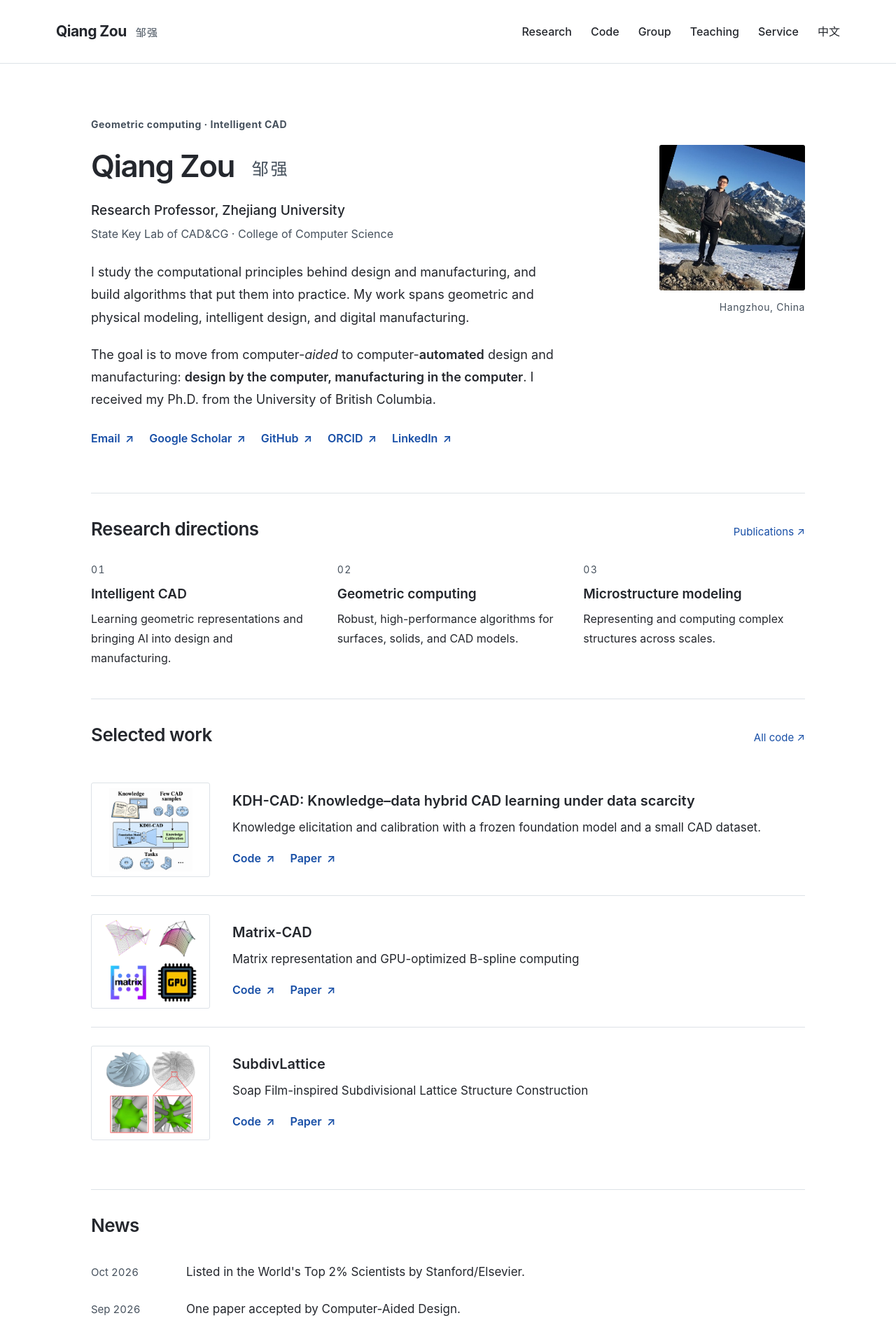
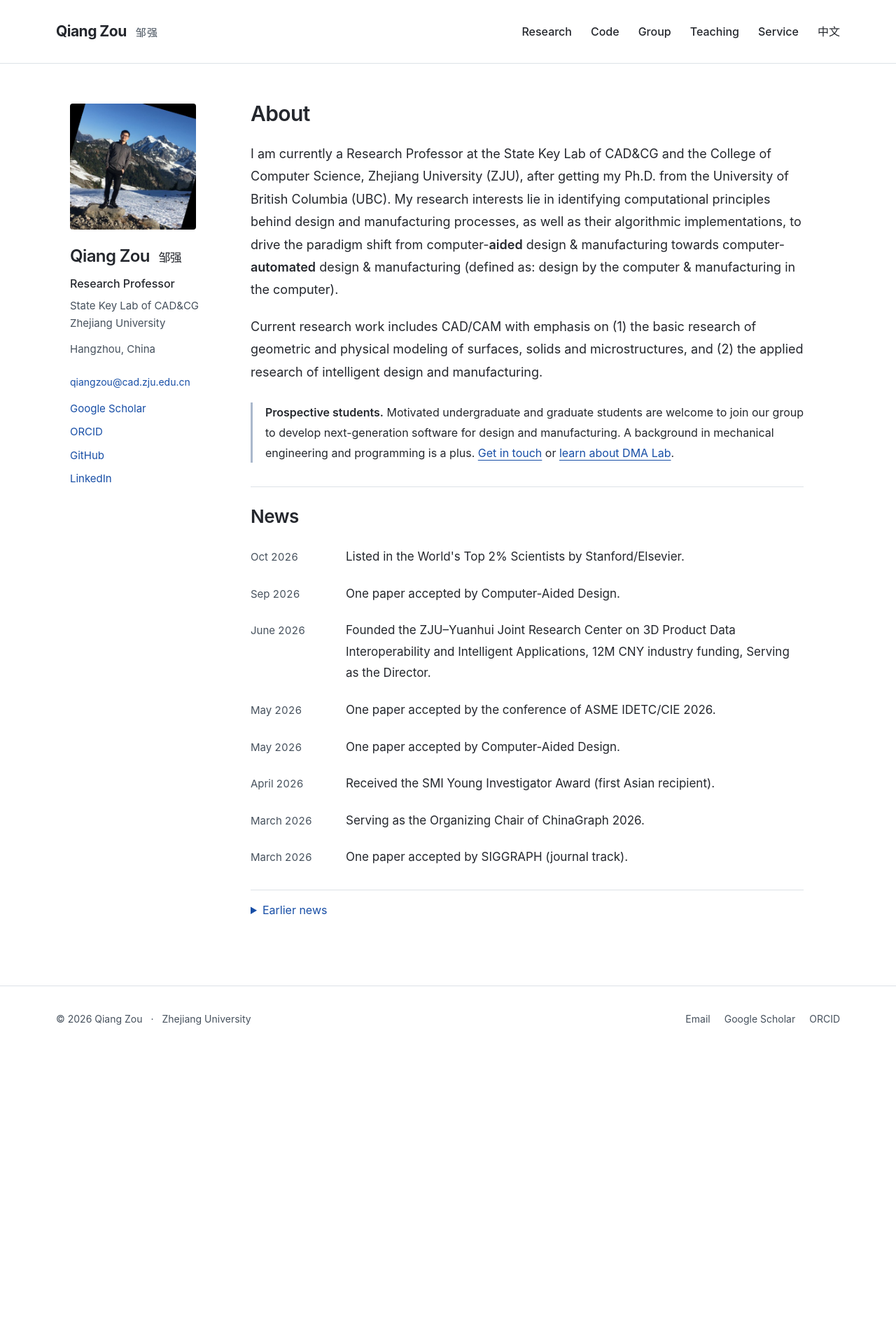
Before and after one commit to Qiang-Zou/Qiang-Zou.github.io, a Jekyll site: the page built from _pages/about.md, in a window 1280 px wide. Shown: the top 1913 px of the page at 70% size. Built offline with Jekyll 4.4.1, drawn with Linux system fonts in a browser that asks for light colours; after the commit the page ends 1503 px from its top, so only the background shows below that; some of the changed text lies outside the part shown.

Commit message:
Restore focused sidebar homepage and add CADDesigner resources

```diff
--- a/_layouts/home.html
+++ b/_layouts/home.html
@@ -2,34 +2,34 @@
 layout: default
 ---
 <div class="home-shell">
-  <section class="intro" aria-labelledby="intro-title">
-    <div class="intro-copy">
-      <p class="eyebrow">Geometric computing · Intelligent CAD</p>
-      <h1 id="intro-title">Qiang Zou <span lang="zh-CN">邹强</span></h1>
-      <p class="position">Research Professor, Zhejiang University</p>
-      <p class="affiliation">State Key Lab of CAD&CG · College of Computer Science</p>
-      <div class="bio">{{ content }}</div>
-      <div class="profile-links"><a href="mailto:{{ site.author.email }}">Email <span aria-hidden="true">↗</span></a><a href="{{ site.author.scholar }}">Google Scholar <span aria-hidden="true">↗</span></a><a href="{{ site.author.github }}">GitHub <span aria-hidden="true">↗</span></a><a href="{{ site.author.orcid }}">ORCID <span aria-hidden="true">↗</span></a><a href="{{ site.author.linkedin }}">LinkedIn <span aria-hidden="true">↗</span></a></div>
+  <div class="home-layout">
+    <aside class="home-profile" aria-label="Profile and contact">
+      <img class="profile-photo" src="{{ site.author.avatar | relative_url }}" width="180" height="180" alt="Qiang Zou" fetchpriority="high">
+      <div class="profile-details">
+        <h2>Qiang Zou <span lang="zh-CN">邹强</span></h2>
+        <p class="profile-role">{{ site.author.role }}</p>
+        <p class="profile-affiliation">{{ site.author.lab }}<br>{{ site.author.affiliation }}</p>
+        <p class="profile-location">Hangzhou, China</p>
+        <nav class="profile-contacts" aria-label="Academic profiles">
+          <a class="profile-email" href="mailto:{{ site.author.email }}">{{ site.author.email }}</a>
+          <a href="{{ site.author.scholar }}">Google Scholar</a>
+          <a href="{{ site.author.orcid }}">ORCID</a>
+          <a href="{{ site.author.github }}">GitHub</a>
+          <a href="{{ site.author.linkedin }}">LinkedIn</a>
+        </nav>
+      </div>
+    </aside>
+    <div class="home-content">
+      <section class="home-about" aria-labelledby="about-title">
+        <h1 id="about-title">About</h1>
+        <div class="home-bio">{{ content }}</div>
+        <p class="recruiting-note"><strong>Prospective students.</strong> Motivated undergraduate and graduate students are welcome to join our group to develop next-generation software for design and manufacturing. A background in mechanical engineering and programming is a plus. <a href="mailto:{{ site.author.email }}">Get in touch</a> or <a href="{{ '/group/' | relative_url }}">learn about DMA Lab</a>.</p>
+      </section>
+      <section class="news-section" aria-labelledby="news-title">
+        <h2 id="news-title">News</h2>
+        <ul class="news-list">{% for item in site.data.news limit:8 %}{% include news-item.html item=item %}{% endfor %}</ul>
+        <details class="news-archive"><summary>Earlier news</summary><ul class="news-list">{% for item in site.data.news offset:8 %}{% include news-item.html item=item %}{% endfor %}</ul></details>
+      </section>
     </div>
-    <figure class="portrait"><img src="{{ site.author.avatar | relative_url }}" width="240" height="300" alt="Qiang Zou" fetchpriority="high"><figcaption>Hangzhou, China</figcaption></figure>
-  </section>
-  <section class="research-directions" aria-labelledby="directions-title">
-    <div class="section-heading"><h2 id="directions-title">Research directions</h2><a href="{{ '/research/' | relative_url }}">Publications <span aria-hidden="true">↗</span></a></div>
-    <div class="direction-grid">
-      <a href="{{ '/research/#ai-design' | relative_url }}"><span class="index">01</span><h3>Intelligent CAD</h3><p>Learning geometric representations and bringing AI into design and manufacturing.</p></a>
-      <a href="{{ '/research/#geometric-computing' | relative_url }}"><span class="index">02</span><h3>Geometric computing</h3><p>Robust, high-performance algorithms for surfaces, solids, and CAD models.</p></a>
-      <a href="{{ '/research/#microstructures' | relative_url }}"><span class="index">03</span><h3>Microstructure modeling</h3><p>Representing and computing complex structures across scales.</p></a>
-    </div>
-  </section>
-  <section class="selected-work" aria-labelledby="work-title">
-    <div class="section-heading"><h2 id="work-title">Selected work</h2><a href="{{ '/codes/' | relative_url }}">All code <span aria-hidden="true">↗</span></a></div>
-    {% assign selected_names = 'KDH-CAD,Matrix-CAD,SubdivLattice' | split: ',' %}
-    {% for name in selected_names %}{% assign project = site.data.projects | where: 'name', name | first %}{% include project.html project=project %}{% endfor %}
-  </section>
-  <section class="news-section" aria-labelledby="news-title">
-    <div class="section-heading"><h2 id="news-title">News</h2></div>
-    <ul class="news-list">{% for item in site.data.news limit:6 %}{% include news-item.html item=item %}{% endfor %}</ul>
-    <details class="news-archive"><summary>Earlier news <span aria-hidden="true">+</span></summary><ul class="news-list">{% for item in site.data.news offset:6 %}{% include news-item.html item=item %}{% endfor %}</ul></details>
-  </section>
-  <aside class="join-note"><h2>Join the group</h2><p>Motivated undergraduate and graduate students are welcome to help develop the next generation of software for design and manufacturing. A background in mechanical engineering and programming is a plus.</p><a href="{{ '/group/' | relative_url }}">Explore DMA Lab <span aria-hidden="true">↗</span></a><a href="mailto:{{ site.author.email }}">Get in touch <span aria-hidden="true">↗</span></a></aside>
+  </div>
 </div>
--- a/_pages/about.md
+++ b/_pages/about.md
@@ -7,9 +7,9 @@ redirect_from:
   - /about/
   - /about.html
 ---
-I study the computational principles behind design and manufacturing, and build algorithms that put them into practice. My work spans geometric and physical modeling, intelligent design, and digital manufacturing.
+I am currently a Research Professor at the State Key Lab of CAD&CG and the College of Computer Science, Zhejiang University (ZJU), after getting my Ph.D. from the University of British Columbia (UBC). My research interests lie in identifying computational principles behind design and manufacturing processes, as well as their algorithmic implementations, to drive the paradigm shift from computer-**aided** design & manufacturing towards computer-**automated** design & manufacturing (defined as: design by the computer & manufacturing in the computer).
 
-The goal is to move from computer-*aided* to computer-**automated** design and manufacturing: **design by the computer, manufacturing in the computer**. I received my Ph.D. from the University of British Columbia.
+Current research work includes CAD/CAM with emphasis on (1) the basic research of geometric and physical modeling of surfaces, solids and microstructures, and (2) the applied research of intelligent design and manufacturing.
 
 <!-- July 2023. One paper accepted by the prestigious journal of Computer-Aided Design.
 
--- a/assets/css/site.css
+++ b/assets/css/site.css
@@ -29,34 +29,12 @@ p { margin: 0 0 1.15em; }
 .main-nav a:hover, .main-nav a[aria-current] { color: var(--accent); }
 .main-nav a[aria-current]::after { content: ""; position: absolute; left: 0; right: 0; bottom: 0; height: 2px; background: var(--accent); }
 .site-main { min-height: 65vh; }
-.home-shell { max-width: 1084px; padding: 0 32px; margin: 0 auto; }
-.intro { padding: 76px 0 64px; display: grid; grid-template-columns: minmax(0, 1fr) 208px; gap: 76px; align-items: start; }
+.home-shell { max-width: 1144px; padding: 52px 32px 80px; margin: 0 auto; }
 .eyebrow { color: var(--muted); letter-spacing: .035em; font-size: 14px; line-height: 1.6; font-weight: 650; margin: 0 0 20px; }
-.intro h1 { font-size: clamp(36px, 4.2vw, 44px); font-weight: 600; margin: 0 0 17px; letter-spacing: -.035em; }
-.intro h1 span { display: inline-block; margin-left: 15px; font-family: var(--sans); font-size: .55em; font-weight: 400; color: var(--muted); vertical-align: middle; letter-spacing: .12em; }
-.position { font-size: 19px; font-weight: 500; margin: 0 0 3px; }
-.affiliation { font-size: 16px; color: var(--muted); margin-bottom: 25px; }
-.bio { max-width: 680px; }
-.bio p { font-size: 18px; line-height: 1.8; }
-.bio strong { font-weight: 600; }
-.portrait { margin: 40px 0 0; }
-.portrait img { display: block; width: 208px; height: auto; border-radius: 3px; }
-.portrait figcaption { margin-top: 12px; font-size: 14px; color: var(--muted); text-align: right; letter-spacing: .04em; }
-.profile-links, .resource-links { display: flex; gap: 22px; flex-wrap: wrap; }
-.profile-links { margin-top: 24px; }
-.profile-links a, .resource-links a { font-size: 16px; font-weight: 600; text-decoration: none; }
-.profile-links a:hover, .resource-links a:hover { text-decoration: underline; }
-.profile-links span, .resource-links span { margin-left: 3px; }
-.section-heading { display: flex; align-items: baseline; justify-content: space-between; gap: 20px; margin: 0 0 24px; }
-.section-heading h2 { font-size: 26px; font-weight: 600; margin: 0; }
-.section-heading > a { font-size: 15px; text-decoration: none; white-space: nowrap; }
-.research-directions, .selected-work, .news-section { border-top: 1px solid var(--line); padding: 34px 0 44px; }
-.direction-grid { display: grid; grid-template-columns: repeat(3, 1fr); gap: 35px; }
-.direction-grid > a { display: block; color: var(--ink); text-decoration: none; }
-.direction-grid .index { color: var(--muted); font-size: 14px; letter-spacing: .1em; font-variant-numeric: tabular-nums; }
-.direction-grid h3 { font-size: 19px; margin: 8px 0 9px; }
-.direction-grid p { color: var(--ink); font-size: 16px; line-height: 1.75; margin: 0; }
-.direction-grid a:hover h3 { color: var(--accent); }
+.resource-links { display: flex; gap: 22px; flex-wrap: wrap; }
+.resource-links a { font-size: 16px; font-weight: 600; text-decoration: none; }
+.resource-links a:hover { text-decoration: underline; }
+.resource-links span { margin-left: 3px; }
 .project-row { display: grid; grid-template-columns: 200px minmax(0, 1fr); gap: 32px; align-items: center; padding: 26px 0; border-bottom: 1px solid var(--line); }
 .project-row:last-child { border-bottom: 0; }
 .project-image { display: flex; align-items: center; justify-content: center; height: 156px; padding: 7px; background: #fff; border: 1px solid var(--line); border-radius: 3px; }
@@ -66,19 +44,12 @@ p { margin: 0 0 1.15em; }
 .project-content h3 a { color: var(--ink); text-decoration: none; }
 .project-content h3 a:hover { color: var(--accent); }
 .project-content p { margin: 0 0 14px; color: var(--ink); font-size: 17px; line-height: 1.8; }
-.selected-work .project-row { grid-template-columns: 170px minmax(0, 1fr); }
-.selected-work .project-image { height: 135px; }
-.selected-work .project-content h3 { font-size: 20px; }
 .news-list { list-style: none; margin: 0; padding: 0; }
 .news-list li { display: grid; grid-template-columns: 112px minmax(0, 1fr); gap: 24px; margin: 0; padding: 11px 0; font-size: 17px; line-height: 1.8; }
 .news-list time { color: var(--muted); font-size: 15px; font-variant-numeric: tabular-nums; padding-top: 2px; }
 .news-archive { margin-top: 20px; border-top: 1px solid var(--line); }
 .news-archive summary { width: fit-content; cursor: pointer; color: var(--accent); font-size: 16px; padding: 14px 0; }
 .news-archive summary span { display: none; }
-.join-note { border-left: 3px solid #aab8cc; padding: 3px 0 3px 25px; margin: 12px 0 72px; max-width: 790px; }
-.join-note h2 { font-size: 21px; margin: 0 0 8px; }
-.join-note p { color: var(--ink); font-size: 17px; margin-bottom: 10px; }
-.join-note a { font-size: 16px; margin-right: 24px; text-decoration: none; }
 .page-shell { max-width: 1024px; margin: 0 auto; padding: 64px 32px 80px; }
 .page-heading { max-width: 850px; margin-bottom: 36px; }
 .page-heading .eyebrow { margin-bottom: 14px; }
@@ -128,46 +99,61 @@ p { margin: 0 0 1.15em; }
 .footer-links { display: flex; gap: 20px; flex-wrap: wrap; }
 .footer-links a { color: var(--muted); text-decoration: none; }
 .footer-links a:hover { color: var(--accent); }
+
+/* A quiet academic homepage: profile on the left, biography and news on the right. */
+.home-layout { display: grid; grid-template-columns: 200px minmax(0, 1fr); gap: 58px; align-items: start; }
+.home-profile { padding-top: 5px; }
+.profile-photo { display: block; width: 180px; height: 180px; border-radius: 4px; margin-bottom: 22px; }
+.profile-details h2 { font-size: 24px; line-height: 1.35; margin: 0 0 9px; letter-spacing: -.025em; }
+.profile-details h2 span { font-size: 17px; font-weight: 400; margin-left: 7px; white-space: nowrap; }
+.profile-role { margin: 0 0 6px; font-size: 16px; font-weight: 500; }
+.profile-affiliation, .profile-location { color: var(--muted); font-size: 15px; line-height: 1.65; margin: 0 0 12px; }
+.profile-contacts { display: flex; flex-direction: column; align-items: flex-start; gap: 7px; margin-top: 22px; }
+.profile-contacts a { font-size: 15px; text-decoration: none; }
+.profile-contacts a:hover { text-decoration: underline; }
+.profile-contacts .profile-email { font-size: 14px; overflow-wrap: anywhere; margin-bottom: 6px; }
+.home-content { min-width: 0; max-width: 790px; }
+.home-about h1 { font-size: 30px; font-weight: 600; margin: 0 0 22px; }
+.home-bio p { font-size: 18px; line-height: 1.8; margin-bottom: 20px; }
+.home-bio strong { font-weight: 600; }
+.recruiting-note { border-left: 3px solid #aab8cc; padding-left: 18px; margin: 27px 0 34px; font-size: 16px; line-height: 1.8; }
+.recruiting-note strong { font-weight: 600; }
+.news-section { border-top: 1px solid var(--line); padding-top: 25px; }
+.news-section h2 { font-size: 26px; margin: 0 0 14px; }
+
 @media (max-width: 860px) {
+  .home-layout { grid-template-columns: 180px minmax(0, 1fr); gap: 34px; }
+  .profile-photo { width: 160px; height: 160px; }
   .header-inner { padding-top: 20px; padding-bottom: 16px; align-items: flex-start; gap: 15px 25px; }
   .main-nav { gap: 8px 20px; justify-content: flex-end; }
-  .intro { gap: 38px; grid-template-columns: minmax(0, 1fr) 160px; padding-top: 55px; }
-  .portrait img { width: 160px; }
-  .direction-grid { gap: 24px; }
 }
 @media (max-width: 640px) {
+  .home-layout { grid-template-columns: 1fr; gap: 32px; }
+  .home-profile { display: grid; grid-template-columns: 104px minmax(0, 1fr); gap: 20px; padding-bottom: 28px; border-bottom: 1px solid var(--line); }
+  .profile-photo { width: 104px; height: 104px; margin: 0; }
+  .profile-details h2 { font-size: 23px; }
+  .profile-affiliation, .profile-location { font-size: 15px; }
+  .profile-contacts { margin-top: 14px; gap: 8px 16px; flex-direction: row; flex-wrap: wrap; }
+  .profile-email { flex-basis: 100%; }
+  .home-about h1 { font-size: 27px; margin-bottom: 18px; }
+  .home-bio p { font-size: 17px; }
+  .news-section h2 { font-size: 24px; }
+
   body { font-size: 17px; }
   .header-inner, .footer-inner { padding-left: 22px; padding-right: 22px; }
   .header-inner { flex-direction: column; gap: 10px; min-height: auto; }
   .main-nav { width: 100%; justify-content: flex-start; gap: 4px 19px; }
   .main-nav a { font-size: 15px; }
   .wordmark { font-size: 19px; }
-  .home-shell { padding: 0 22px; }
-  .intro { display: flex; flex-direction: column-reverse; align-items: flex-start; gap: 26px; padding: 36px 0 40px; }
-  .portrait { margin: 0; }
-  .portrait img { width: 100px; }
-  .portrait figcaption { display: none; }
-  .intro .eyebrow { margin-bottom: 12px; font-size: 14px; }
-  .intro h1 { font-size: 36px; }
-  .position { font-size: 18px; }
-  .affiliation { font-size: 16px; }
-  .bio p { font-size: 17px; }
-  .profile-links { gap: 12px 20px; }
-  .research-directions, .selected-work, .news-section { padding: 28px 0 32px; }
-  .section-heading h2 { font-size: 24px; }
-  .direction-grid { grid-template-columns: 1fr; gap: 22px; }
-  .direction-grid > a { padding-left: 29px; position: relative; }
-  .direction-grid .index { position: absolute; top: 4px; left: 0; }
-  .direction-grid h3 { margin-top: 0; }
-  .project-row, .selected-work .project-row { grid-template-columns: 1fr; gap: 18px; padding: 26px 0; align-items: start; }
-  .project-image, .selected-work .project-image { width: 180px; height: 140px; padding: 5px; }
-  .project-content h3, .selected-work .project-content h3, .code-page .project-content h3 { font-size: 19px; }
+  .home-shell { padding: 30px 22px 48px; }
+  .project-row { grid-template-columns: 1fr; gap: 18px; padding: 26px 0; align-items: start; }
+  .project-image { width: 180px; height: 140px; padding: 5px; }
+  .project-content h3, .code-page .project-content h3 { font-size: 19px; }
   .project-content p { font-size: 16px; line-height: 1.75; margin-bottom: 12px; }
   .resource-links { gap: 18px; }
   .resource-links a { font-size: 16px; }
   .news-list li { grid-template-columns: 1fr; gap: 3px; font-size: 17px; padding: 13px 0; }
   .news-list time { font-size: 15px; }
-  .join-note { margin-bottom: 45px; padding-left: 19px; }
   .page-shell { padding: 42px 22px 48px; }
   .page-heading { margin-bottom: 27px; }
   .page-description { font-size: 17px; }
```
Also changed, not shown: README.md (+2 -2 lines), _data/projects.json (+11 -0 lines), _data/publications.json (+5 -3 lines), images/codes/caddesigner.png (added).
